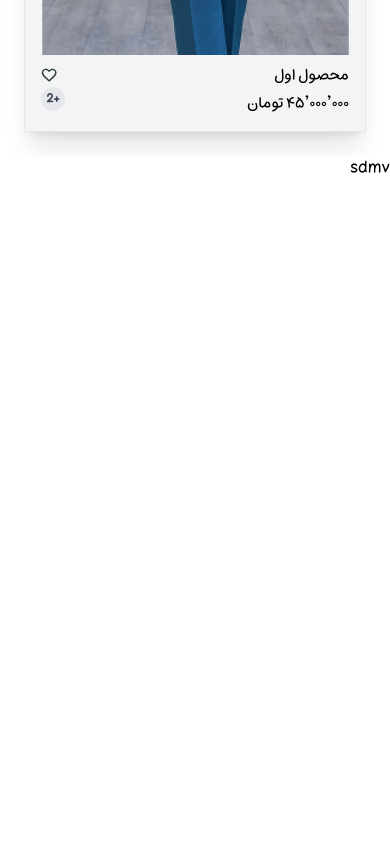
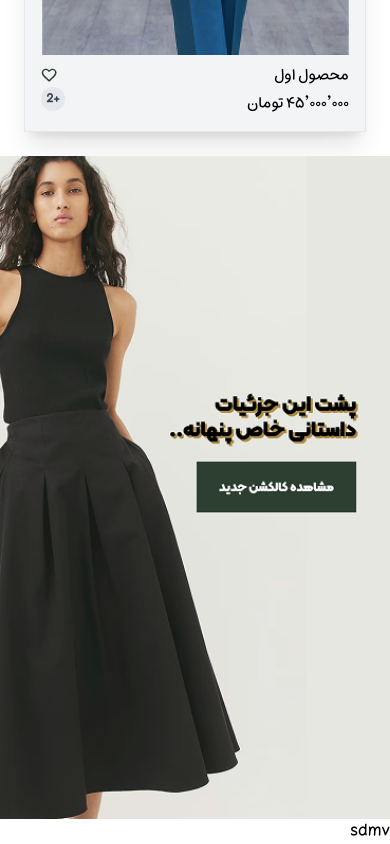
Before and after one commit to Niloofar-Palvaneh/landing_store, a Next.js app: page / in a window 390 px wide. Shown: the part 1111-1955 px from the top of the page. Before the commit the page ends 1292 px from the top, so only its background shows below. Built offline with nearby package versions, Linux system fonts and the light colour scheme.

Commit message:
banner and responsive

```diff
--- a/src/app/page.tsx
+++ b/src/app/page.tsx
@@ -34,6 +34,9 @@ export default function Home() {
           <Slider items={sliderItems} />
         </div>
       </div>
+      <Image src={"/imgs/banner.png"} width={10000} height={10000} alt="banner" className="w-full hidden md:block " />
+      <Image src={"/imgs/banner-mobile.png"} width={10000} height={10000} alt="banner" className="w-full block md:hidden  " />
+
       <p>
         sdmv
       </p>
```
Also changed, not shown: public/imgs/banner-mobile.png (added), public/imgs/banner.png (added).
